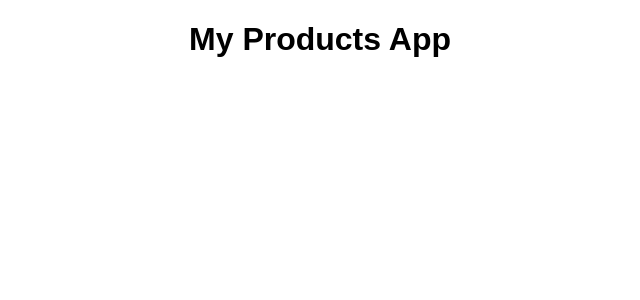
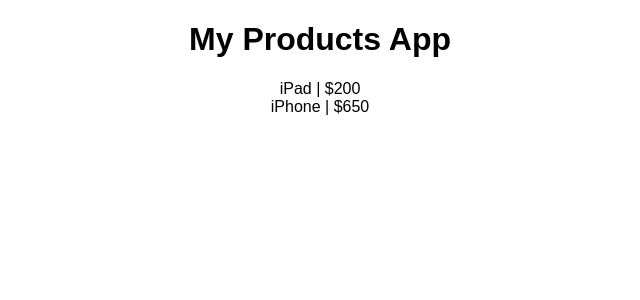
Before and after one commit to akhil9tiet/react-crud, a React (Create React App) app: page / in a window 1280 px wide. Shown: the top 300 px of the page, without its empty margins (320-960 px from the left). Built offline with nearby package versions, Linux system fonts and the light colour scheme.

Commit message:
Added products to screen

```diff
--- a/src/App.js
+++ b/src/App.js
@@ -3,10 +3,10 @@ import './App.css';
 
 const products = [
   {name: 'iPad',
-   price: 200
+  price: 200
   },
   {name: 'iPhone',
-   price: 650
+  price: 650
   }
 ];
 
@@ -14,17 +14,36 @@ localStorage.setItem('products', JSON.stringify(products));
 
 class App extends Component {
 
+  //cosnstuctor method
+  constructor(props){
+    super(props);
+
+    this.state = {
+      products: []  //we initialize our products as empty array
+    }
+  }
+
   //Component will mount is mostly for getting data before your component loads
   componentWillMount(){
     const products = JSON.parse(localStorage.getItem('products'));
 
-    console.log(products);
+    this.setState({products}); //we have set the products as our products
   }
 
   render() {
     return (
       <div className="App">
         <h1>My Products App</h1>
+        {
+          this.state.products.map (product => {
+            return (
+              <div key = {product.name}>
+                <span>{product.name}</span> | $
+                <span>{product.price}</span>
+              </div>
+            );
+          })
+        }
       </div>
     );
   }
```
